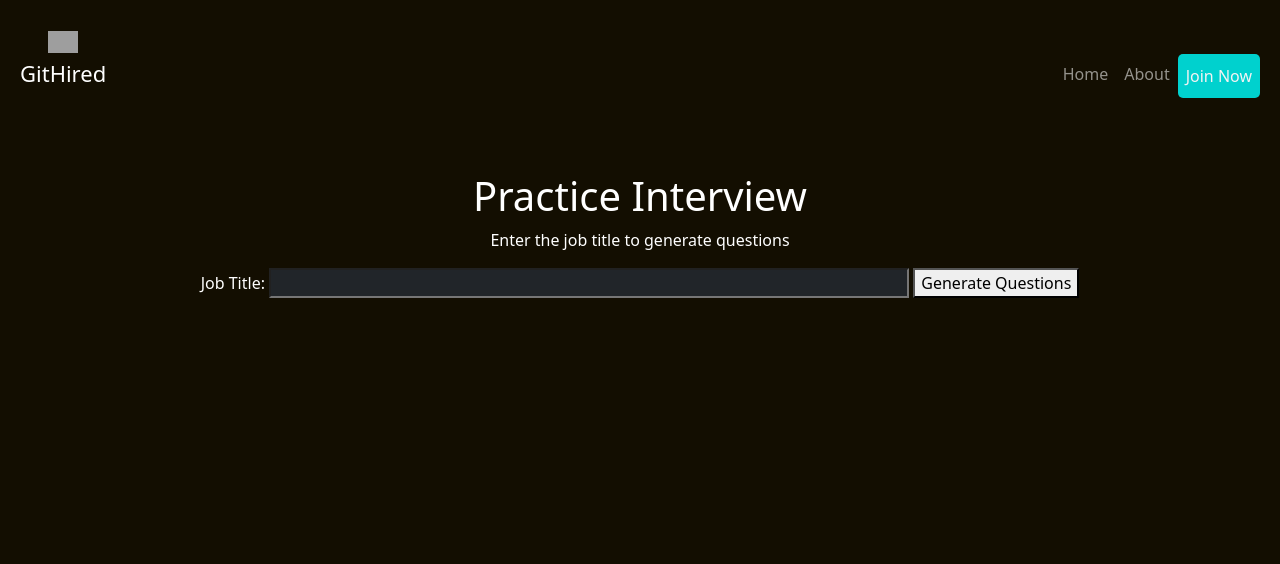
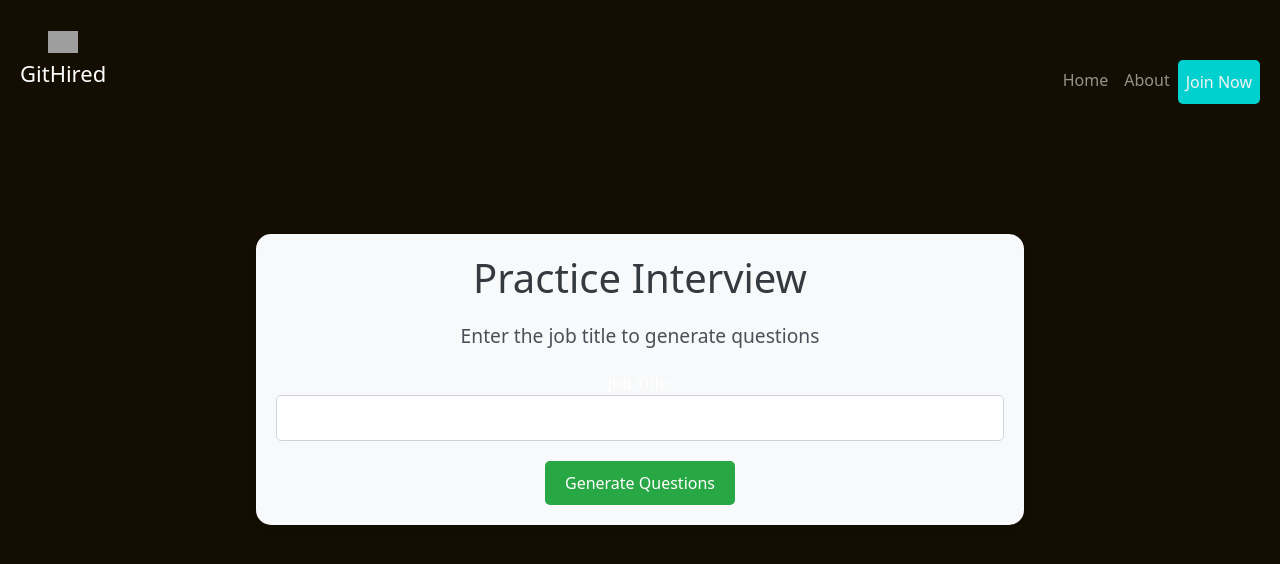
Before and after one commit to Vasileios20/JobAppTracker, a Django app: page /practice/ in a window 1280 px wide. Shown: the top 564 px of the page. Run offline with Django 4.2, Linux system fonts and the light colour scheme; some libraries are stand-ins or nearby versions; grey boxes are pictures that could not be loaded.

Commit message:
Practice Interview, CSS and Readme

```diff
--- a/practice_interview/templates/practice.html
+++ b/practice_interview/templates/practice.html
@@ -1,49 +1,62 @@
 {% extends "base.html" %}
+{% load static %}
 
 {% block title %}
 Job Dashboard
 {% endblock %}
 
 {% block content %}
-<div class="text-center">
+<div class="practice-interview-container text-center">
     <h1>Practice Interview</h1>
     <p>Enter the job title to generate questions</p>
     <form method="post" action="{% url 'practice_interview' %}">
         {% csrf_token %}
         <label for="job_title">Job Title:</label>
-        <input class="w-50 bg-dark text-white" type="text" id="job_title" name="job_title" required>
-        <button type="submit">Generate Questions</button>
+        <input class="form-input" type="text" id="job_title" name="job_title" required>
+        <button type="submit" class="btn btn-generate">Generate Questions</button>
     </form>
 </div>
 
+{% if success_message %}
+<div class="alert alert-success">{{ success_message }}</div>
+{% endif %}
+
 {% if questions %}
-<div class="p-2">
-    <h2 class="text-center">Questions</h2>
-
+<div class="questions-container">
+    <h2>Generated Questions</h2>
     <form method="post" action="{% url 'evaluate_answers' %}">
         {% csrf_token %}
         {% for question in questions %}
-        <div class="m-3 d-flex flex-column">
-            <p>{{ question }}</p>
+        <div class="question-block">
+            <p><strong>Question {{ forloop.counter }}:</strong> {{ question }}</p>
+            <label>Your Answer:</label>
+            <textarea class="form-input" rows="4" name="answers">{{ answer }}</textarea>
             <input type="hidden" name="question_{{ forloop.counter }}" value="{{ question }}">
-            <label for="answer_{{ forloop.counter }}">Your Answer:</label>
-            <textarea class="w-50 bg-dark text-white" rows="5" cols="50" id="answer_{{ forloop.counter }}"
-                name="answers"></textarea>
         </div>
         {% endfor %}
-        <button type="submit" class="btn button1 w-25 mt-2">Evaluate Answers</button>
+        <button type="submit" class="btn btn-evaluate">Submit Answers</button>
     </form>
 </div>
 {% endif %}
 
-{% if feedback %}
-<div class="mx-auto">
-    <h2 class="text-center">Feedback</h2>
-    {% for fb in feedback %}
-    <div class="mb-3 p-3">
-        <p>{{ fb }}</p>
-    </div>
-    {% endfor %}
+{% if evaluation_data %}
+<div class="questions-container">
+    <h2>Evaluated Questions and Answers</h2>
+    <form method="post" action="{% url 'evaluate_answers' %}">
+        {% csrf_token %}
+        {% for question, answer, feedback in evaluation_data %}
+        <div class="question-block">
+            <p><strong>Question {{ forloop.counter }}:</strong> {{ question }}</p>
+            <label>Your Answer:</label>
+            <textarea class="form-input" rows="4" name="answers">{{ answer }}</textarea>
+            <div class="feedback">
+                <strong>AI Feedback:</strong>
+                <p>{{ feedback }}</p>
+            </div>
+        </div>
+        {% endfor %}
+        <button type="submit" class="btn btn-evaluate">Submit Answers</button>
+    </form>
 </div>
 {% endif %}
 {% endblock %}
--- a/practice_interview/views.py
+++ b/practice_interview/views.py
@@ -2,11 +2,12 @@
 import google.generativeai as genai
 import os
 from django.views import View
+from jsonschema import validate, exceptions
 
-from jsonschema import validate
-from jsonschema import exceptions
+# Configure the Google Generative AI API key
+genai.configure(api_key=os.getenv("GEMINI_API_KEY"))
 
-# Define the JSON schema
+
 schema = {
     "type": "object",
     "properties": {
@@ -26,9 +27,6 @@
     "required": ["job_title", "questions"]
 }
 
-genai.configure(api_key=os.environ["GENAI_API_KEY"])
-
-
 class InterviewQuestionGenerator:
     def __init__(self, job_title):
         self.job_title = job_title
@@ -39,14 +37,13 @@
         response = self.model.generate_content(prompt)
         lines = response.text.split('\n')
 
-        # Keep only lines that start with a number followed by a period (e.g., "1.", "2.", etc.)
+        # Filter and format the questions
         questions = [
             line.strip().replace('*', '') for line in lines
-            if (line.strip() and line.strip()[0].isdigit() and line.strip()[1] == '.')
+            if line.strip() and line.strip()[0].isdigit() and line.strip()[1] == '.'
         ]
 
         return questions
-
 
 class GenerateInterviewQuestionsView(View):
     def get(self, request):
@@ -55,62 +52,55 @@
     def post(self, request):
         job_title = request.POST.get('job_title')
         generator = InterviewQuestionGenerator(job_title)
-        questions = generator.generate_questions()
 
-        # Validate the response data against the schema
         try:
+            questions = generator.generate_questions()
+
+            # Validate the generated questions against the schema
             validate({'job_title': job_title, 'questions': questions}, schema)
-            # Response data is valid, proceed with rendering the template
+
             return render(request, 'practice.html', {
                 'questions': questions,
                 'job_title': job_title
             })
-        except exceptions.ValidationError as e:
-            # Response data is invalid, handle the error
-            print(f"Error validating response data: {e}")
+        except (exceptions.ValidationError, Exception) as e:
+            print(f"Error: {e}")
             return render(request, 'practice.html', {
-                'error': 'Invalid response data',
+                'error': 'Failed to generate valid questions.',
             })
-
 
 class EvaluateInterviewAnswersView(View):
     def post(self, request):
         answers = request.POST.getlist('answers')
-        feedback = []
         job_title = request.POST.get('job_title')
         generator = InterviewQuestionGenerator(job_title)
 
-        # Retrieve questions that were stored in the hidden input fields
-        questions = []
-        for i in range(1, 6):
-            question = request.POST.get(f'question_{i}')
-            if question:
-                questions.append(question)
+        # Retrieve questions from the form
+        questions = [request.POST.get(f'question_{i}') for i in range(1, 6) if request.POST.get(f'question_{i}')]
 
         if len(questions) != len(answers):
             return render(request, 'practice.html', {
-                'error': 'Mismatch between questions and answers',
+                'error': 'Mismatch between questions and answers.',
             })
 
-        # Now, evaluate the answers based on the retrieved questions
+        feedback = []
         for i, answer in enumerate(answers):
             question = questions[i]
-            print(f"Question: {question}")
-            print(f"Answer: {answer}")
-            print(f"Index: {i+1}")
-
-            # Uncomment to evaluate the answer using the model
             prompt = (
                 f"Evaluate the following answer to the question '{question}':\n\n"
                 f"Answer: {answer}"
             )
-            # Simulate a response from the AI
-            response = generator.model.generate_content(prompt)
-            feedback.append(response.text.strip().replace('*', ''))
+
+            # Generate feedback using the model
+            try:
+                response = generator.model.generate_content(prompt)
+                feedback.append(response.text.strip().replace('*', ''))
+            except Exception as e:
+                feedback.append(f"Error generating feedback: {e}")
 
         return render(request, 'practice.html', {
             'answers': answers,
             'feedback': feedback,
             'job_title': job_title,
-            'questions': questions,  # Include the questions for context
+            'questions': questions,
         })
--- a/static/css/style.css
+++ b/static/css/style.css
@@ -463,3 +463,115 @@
     border-bottom:2px solid #00d1ce;
     width: fit-content;
   }
+
+  .practice-interview-container {
+    text-align: center;
+    margin: 50px auto;
+    padding: 20px;
+    background-color: #f8f9fa;
+    border-radius: 15px;
+    box-shadow: 0 4px 10px rgba(0, 0, 0, 0.1);
+    width: 60%;
+}
+
+h1 {
+    font-size: 2.5rem;
+    color: #343a40;
+    margin-bottom: 20px;
+}
+
+p {
+    color: #495057;
+    font-size: 1.2rem;
+    margin-bottom: 20px;
+}
+
+/* Form Inputs */
+.form-label {
+    display: block;
+    margin-bottom: 10px;
+    font-weight: bold;
+    color: #212529;
+}
+
+.form-input {
+    width: 100%;
+    padding: 10px;
+    margin-bottom: 20px;
+    border-radius: 5px;
+    border: 1px solid #ced4da;
+    font-size: 1rem;
+    color: #495057;
+}
+
+/* Buttons */
+.btn {
+    padding: 10px 20px;
+    font-size: 1rem;
+    border-radius: 5px;
+    border: none;
+    cursor: pointer;
+    transition: background-color 0.3s;
+}
+
+.btn-generate {
+    background-color: #28a745;
+    color: #fff;
+}
+
+.btn-evaluate {
+    background-color: #007bff;
+    color: #fff;
+    margin-top: 20px;
+    width: 50%;
+}
+
+/* Alert Message */
+.alert {
+    width: 60%;
+    margin: 20px auto;
+    text-align: center;
+}
+
+/* Questions Section */
+.questions-container {
+    background-color: #ffffff;
+    border-radius: 15px;
+    padding: 20px;
+    width: 60%;
+    margin: 30px auto;
+    box-shadow: 0 4px 8px rgba(0, 0, 0, 0.1);
+}
+
+.question-block {
+    margin-bottom: 20px;
+    text-align: left;
+}
+
+.question-block p {
+    font-size: 1.2rem;
+    color: #000; /* Updated to black */
+}
+
+textarea {
+    width: 100%;
+    padding: 10px;
+    border-radius: 5px;
+    border: 1px solid #ced4da;
+    font-size: 1rem;
+    margin-bottom: 10px;
+    color: #495057;
+}
+
+/* Feedback Section */
+.feedback {
+    margin-top: 10px;
+    color: #28a745;
+    font-weight: bold;
+}
+
+/* Center the submit button */
+.btn-evaluate {
+    display: block;
+    margin: 20px auto;
+}
```
Also changed, not shown: job_tracker/settings.py (+6 -2 lines), README.md.
